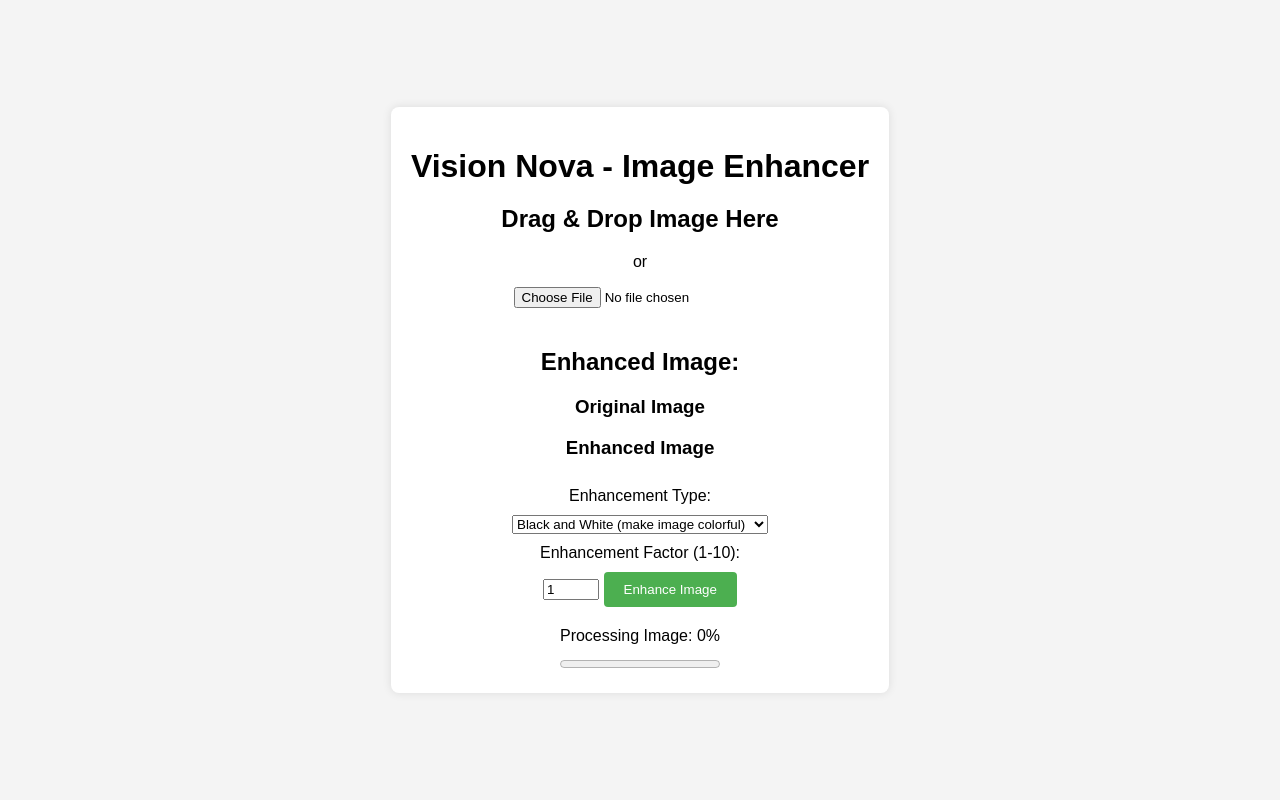
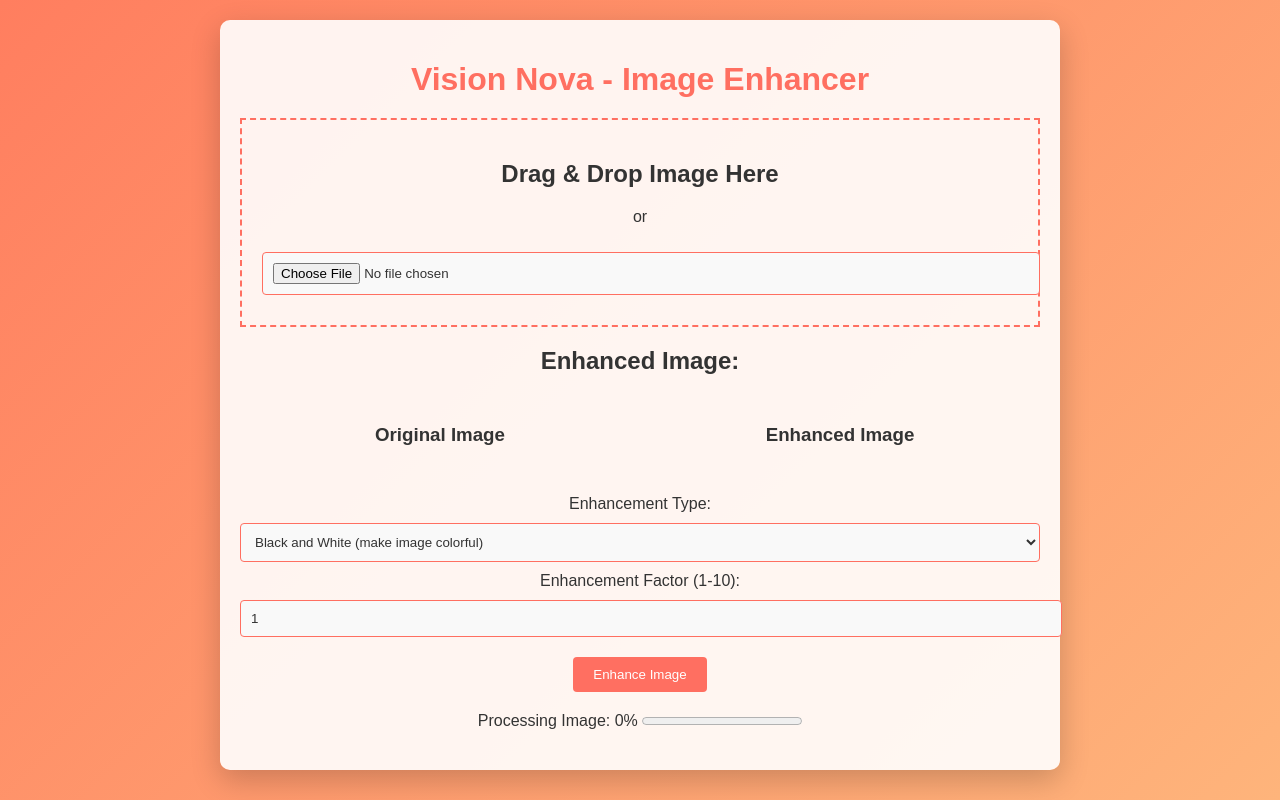
Before and after one commit to gauravlamba248/VisionNova, a Flask app: page / in a window 1280 px wide. Run offline with Flask 2, Linux system fonts and the light colour scheme.

Commit message:
Update styles.css

```diff
--- a/static/css/styles.css
+++ b/static/css/styles.css
@@ -1,54 +1,138 @@
-body {
-    font-family: Arial, sans-serif;
-    background-color: #f4f4f4;
+html, body {
+    height: 100%;
+    overflow: auto;
+    font-family: 'Arial', sans-serif;
+    background: linear-gradient(135deg, #ff7e5f, #feb47b);
+    color: #333;
     margin: 0;
     padding: 0;
-    display: flex;
-    justify-content: center;
-    align-items: center;
-    height: 100vh;
 }
 
 .container {
-    background-color: #fff;
+    background: rgba(255, 255, 255, 0.9);
     padding: 20px;
-    border-radius: 8px;
-    box-shadow: 0 0 10px rgba(0, 0, 0, 0.1);
+    border-radius: 10px;
+    box-shadow: 0 10px 30px rgba(0, 0, 0, 0.2);
     text-align: center;
+    max-width: 800px;
+    width: 90%;
+    margin: auto;
+    margin-top: 20px;
 }
 
 h1 {
     margin-bottom: 20px;
+    color: #ff6f61;
 }
 
-label {
-    display: block;
-    margin: 10px 0;
+.upload-area {
+    border: 2px dashed #ff6f61;
+    padding: 20px;
+    margin-bottom: 20px;
+    cursor: pointer;
+    transition: background-color 0.3s, border-color 0.3s;
 }
 
-input[type="file"] {
-    margin-bottom: 20px;
+.upload-area:hover {
+    background-color: rgba(255, 111, 97, 0.2);
+    border-color: #ff4d4d;
 }
 
 .controls {
     margin-bottom: 20px;
 }
 
+input[type="file"], input[type="number"], select {
+    margin: 10px 0;
+    padding: 10px;
+    width: 100%;
+    border: 1px solid #ff6f61;
+    border-radius: 4px;
+    background-color: #f9f9f9;
+    color: #333;
+    transition: border 0.3s;
+}
+
+input[type="file"]:focus, input[type="number"]:focus, select:focus {
+    border-color: #ff4d4d;
+}
+
 button {
-    background-color: #4CAF50;
+    background-color: #ff6f61;
     color: white;
     padding: 10px 20px;
     border: none;
     border-radius: 4px;
     cursor: pointer;
+    transition: background-color 0.3s, transform 0.3s;
+    margin-top: 10px;
 }
 
 button:hover {
-    background-color: #45a049;
+    background-color: #ff4d4d;
+    transform: scale(1.05);
+}
+
+.progress {
+    margin: 20px 0;
+}
+
+.image-container {
+    display: flex;
+    justify-content: space-between;
+    margin-bottom: 20px;
+}
+
+.image-wrapper {
+    flex: 1;
+    margin: 10px;
 }
 
 img {
-    margin-top: 20px;
+    margin-top: 10px;
     max-width: 100%;
     height: auto;
+    border-radius: 8px;
+    border: 2px solid #ff6f61;
 }
+
+.button-container a,
+.button-container button {
+    margin: 0 10px; /* Adds space between the buttons */
+}
+
+.reuse-button {
+    background-color: #ff6f61;
+    color: white;
+    padding: 10px 20px;
+    border: none;
+    border-radius: 4px;
+    cursor: pointer;
+    transition: background-color 0.3s, transform 0.3s;
+}
+
+.reuse-button:hover {
+    background-color: #ff4d4d;
+    transform: scale(1.05);
+}
+
+.download-button {
+    display: none;
+    margin-top: 10px;
+    background: linear-gradient(90deg, #ff6f61, #ff4d4d);
+    color: white;
+    padding: 10px 20px;
+    border: none;
+    border-radius: 4px;
+    cursor: pointer;
+    transition: background-color 0.3s, transform 0.3s;
+    text-decoration: none;
+    font-weight: bold;
+    font-size: 16px;
+    box-shadow: 0 4px 20px rgba(255, 111, 97, 0.5);
+}
+
+.download-button:hover {
+    background: linear-gradient(90deg, #ff4d4d, #ff6f61);
+    transform: scale(1.05);
+}
```
